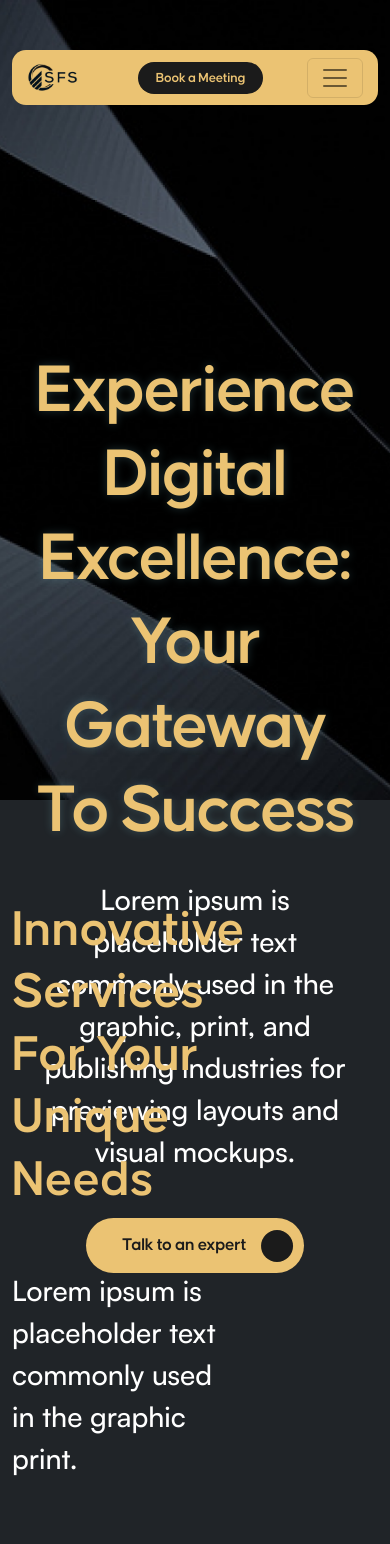
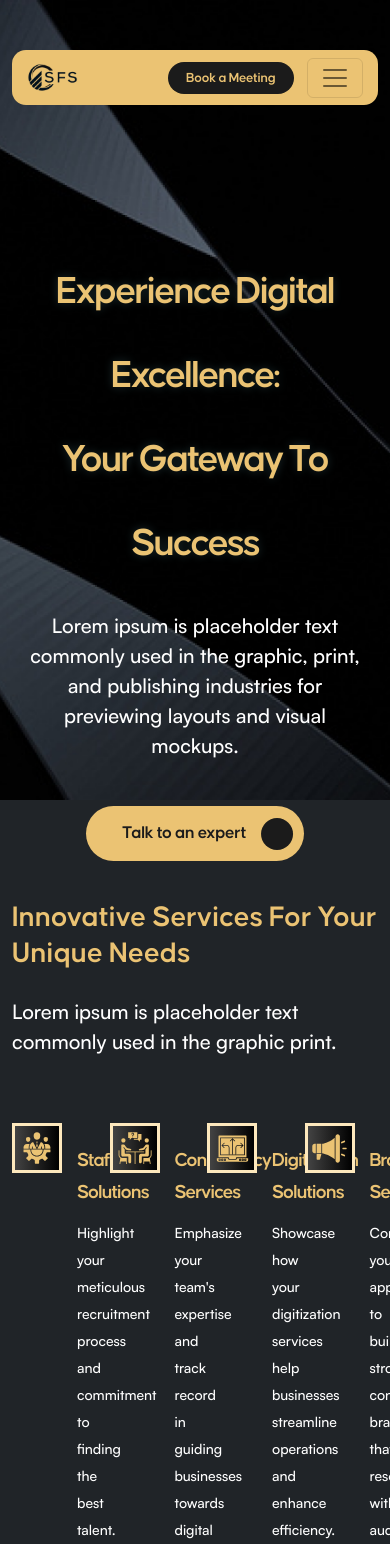
Before and after one commit to rajat-synergy/heroic-sfs, a Next.js app: page / in a window 390 px wide. Shown: the top 1544 px of the page. Built offline with nearby package versions, Linux system fonts and the light colour scheme.

Commit message:
Update _variables.scss

```diff
--- a/src/styles/_variables.scss
+++ b/src/styles/_variables.scss
@@ -390,14 +390,53 @@ footer .footer-bottom .container .footer-social-link{position: absolute; top: 21
 @media (max-width: 1600px) {
   header .home-menu{width: calc(100% - 24px);max-width: 100%;}
 }
+@media (max-width: 1440px){
+ h1{font-size: 70px;}
+ h2{font-size: 50px;}
+ h3 {font-size: 44px;}
+ p {font-size: 26px;}
+.main-blog-head {font-size: 26px;}
+}
+@media (max-width: 1200px){
+  h1{font-size: 60px;}
+  h2{font-size: 45px;}
+  h3 {font-size: 40px;}
+  p {font-size: 24px;}
+  .main-blog-head {font-size: 24px;}
+}
+@media (max-width: 992px){
+  h1{font-size: 50px;}
+  h2{font-size: 40px;}
+  h3 {font-size: 35px;}
+  p {font-size: 22px;}
+  .main-blog-head {font-size: 22px;}
+// Mobile Menu
+header .navbar-collapse {
+  background: #000;
+  position: fixed;
+  width: calc(100% - 24px);
+  height: 100%;
+  top: 106px;
+  left: 0;
+  right: 0;
+  margin: 0 auto;
+  border: 2px solid #ebc373;
+}
+}
 
-@media (max-width: 1440px) {
-  h2 {font-size: 52px;margin-bottom: 33px;}
-  h1 {font-size: 70px;}
-  .services .services-info {padding-right: 150px;}
-  .services .services-link{display: inherit;}
-  .services .services-link a{display: block;}
-  .services .services-link a.talk-btn {display: inline-block;margin-top: 10px;}
-  header .home-menu {margin-bottom: 100px;}
-  .header-banner {padding-top: 100px;padding-bottom: 100px;}
-   }
+
+
+
+
+@media (max-width: 991px){
+  header .menu-btn {width: calc(100% - 150px);text-align: right;}
+}
+@media (max-width: 768px){
+  h1{font-size: 40px;}
+  h2{font-size: 30px;}
+  h3 {font-size: 25px;}
+  p {font-size: 20px;}
+}
+body.collapsed {
+  position: fixed;
+}
```
